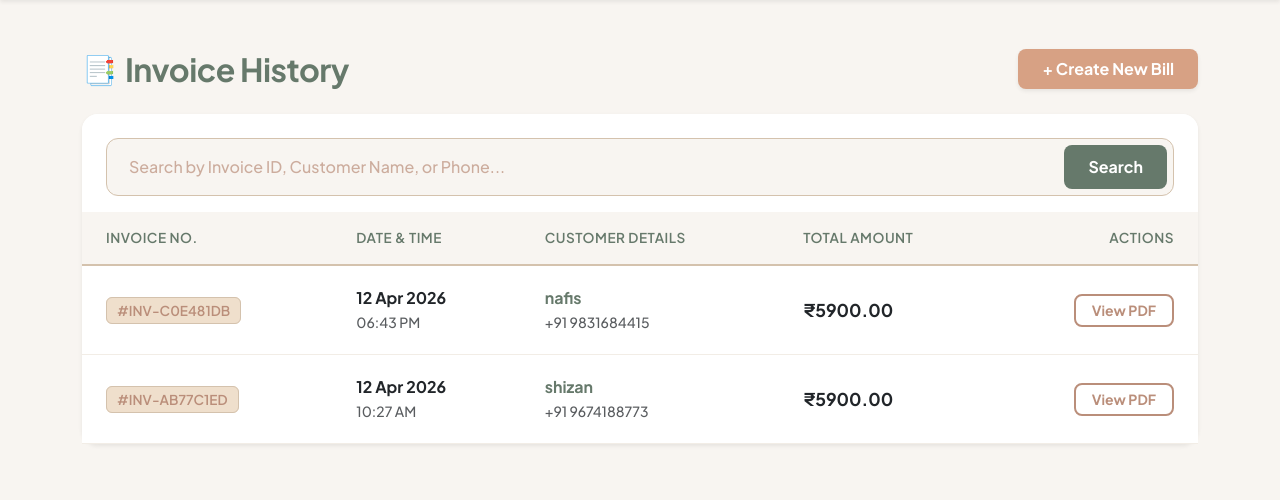
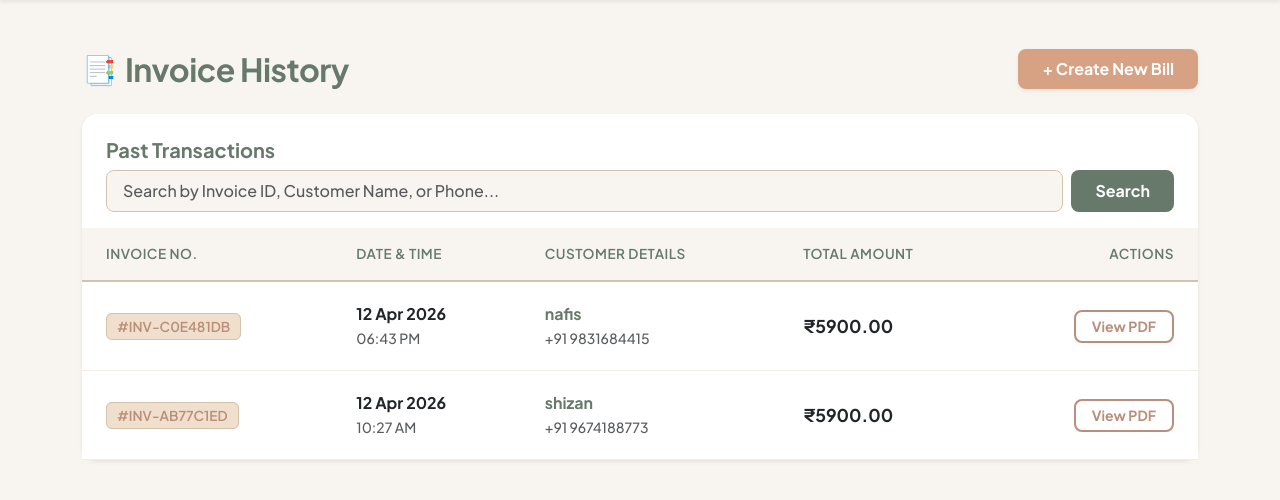
Before and after one commit to SkShizan/billing-system, a Flask app: page /billing/history in a window 1280 px wide. Shown: the part 76-576 px from the top of the page. Run offline with Flask 3, Linux system fonts and the light colour scheme; a user stored in the database is signed in.

Commit message:
fixing all ui adding analytics and adding pageination & search

```diff
--- a/core/__init__.py
+++ b/core/__init__.py
@@ -27,7 +27,8 @@ def create_app():
     def home():
         # 1. Check if a regular company is logged in
         if 'company_id' in session:
-            return redirect(url_for('billing.index'))
+            # 🎯 CHANGE THIS LINE to point to the dashboard!
+            return redirect(url_for('billing.dashboard'))
 
         # 2. Check if the developer is logged in
         elif 'is_developer' in session:
--- a/core/billing/routes.py
+++ b/core/billing/routes.py
@@ -2,6 +2,8 @@ from flask import Blueprint, render_template, request, jsonify, redirect, url_fo
 from core.models import db, Customer, Product, Invoice, InvoiceItem
 import uuid
 from sqlalchemy import or_
+from datetime import datetime
+from sqlalchemy import func
 
 billing_bp = Blueprint('billing', __name__)
 
@@ -106,12 +108,19 @@ def public_view_invoice(invoice_number):
 
 @billing_bp.route('/history')
 def history():
+    # SECURITY: Check if logged in
     company_id = session.get('company_id')
+    if not company_id:
+        flash("Please log in to view history.", "warning")
+        return redirect(url_for('auth.login'))
+
+    # Get search and pagination parameters
+    page = request.args.get('page', 1, type=int)
     search_query = request.args.get('search', '').strip()
-    page = request.args.get('page', 1, type=int)
 
-    # Base query for the logged-in company
-    query = Invoice.query.filter_by(company_id=company_id).join(Customer)
+    # Base query: Invoices for THIS company, joining Customer so we can search by name/phone
+    # Assuming you have models imported like: from core.models import Invoice, Customer
+    query = Invoice.query.join(Customer).filter(Invoice.company_id == company_id)
 
     # Apply search filter if present
     if search_query:
@@ -123,10 +132,73 @@ def history():
             )
         )
 
-    # Order by newest first and paginate
-    pagination = query.order_by(Invoice.created_at.desc()).paginate(page=page, per_page=15)
+    # Paginate with a limit of 10 invoices per page
+    pagination = query.order_by(Invoice.created_at.desc()).paginate(page=page, per_page=10)
 
-    return render_template('billing/history.html',
-                           invoices=pagination.items,
-                           pagination=pagination,
-                           search_query=search_query)
+    return render_template(
+        'billing/history.html',
+        pagination=pagination,
+        search_query=search_query
+    )
+
+
+@billing_bp.route('/dashboard')
+def dashboard():
+    # 1. Security Check
+    company_id = session.get('company_id')
+    if not company_id:
+        return redirect('/auth/login')
+
+    # 2. Time Calculations
+    now = datetime.now()
+    # Midnight today
+    start_of_today = now.replace(hour=0, minute=0, second=0, microsecond=0)
+    # Midnight on the 1st of the current month
+    start_of_month = now.replace(day=1, hour=0, minute=0, second=0, microsecond=0)
+
+    # 3. Fast Database Aggregations using func (O(1) memory transfer)
+
+    # Today's Metrics (Revenue & Count)
+    today_stats = db.session.query(
+        func.sum(Invoice.grand_total).label('revenue'),
+        func.count(Invoice.id).label('count')
+    ).filter(
+        Invoice.company_id == company_id,
+        Invoice.created_at >= start_of_today
+    ).first()
+
+    # Monthly Metrics (Revenue & Tax)
+    month_stats = db.session.query(
+        func.sum(Invoice.grand_total).label('revenue'),
+        func.sum(Invoice.total_tax).label('tax')
+    ).filter(
+        Invoice.company_id == company_id,
+        Invoice.created_at >= start_of_month
+    ).first()
+
+    # Inventory Metric (Active Products)
+    total_products = Product.query.filter_by(company_id=company_id).count()
+
+    # 4. Fetch Recent Transactions (Limit to 5 for speed)
+    recent_invoices = Invoice.query.filter_by(company_id=company_id) \
+        .order_by(Invoice.created_at.desc()) \
+        .limit(5).all()
+
+    # 5. Handle None values (If there are no sales yet, func.sum returns None)
+    metrics = {
+        'today_revenue': today_stats.revenue or 0.0,
+        'today_invoices': today_stats.count or 0,
+        'month_revenue': month_stats.revenue or 0.0,
+        'month_tax': month_stats.tax or 0.0,
+        'total_products': total_products
+    }
+
+    # 6. Format Date for the UI
+    current_date_str = now.strftime('%A, %b %d')
+
+    return render_template(
+        'dashboard/index.html',
+        metrics=metrics,
+        recent_invoices=recent_invoices,
+        current_date=current_date_str
+    )
--- a/core/templates/billing/history.html
+++ b/core/templates/billing/history.html
@@ -5,24 +5,9 @@
     .history-header { color: var(--color-sage); font-weight: 700; letter-spacing: -0.5px; }
 
     /* Search Bar Styling */
-    .search-wrapper {
-        background-color: #F8F5F1;
-        border: 1px solid var(--color-sand);
-        border-radius: 12px;
-        padding: 6px;
-        display: flex;
-        gap: 8px;
-    }
-    .search-input-custom {
-        border: none;
-        background: transparent;
-        padding: 10px 16px;
-        font-weight: 500;
-        color: var(--text-dark);
-        box-shadow: none !important;
-    }
-    .search-input-custom::placeholder { color: var(--color-taupe); opacity: 0.7; }
-    .search-input-custom:focus { outline: none; background: white; border-radius: 8px; }
+    .search-wrapper-history { display: flex; gap: 8px; }
+    .search-input-custom { border: 1px solid var(--color-sand); border-radius: 8px; padding: 8px 16px; background-color: #F8F5F1; font-weight: 500; }
+    .search-input-custom:focus { background-color: #fff; border-color: var(--color-sage); outline: none; }
 
     /* Data Table Styling */
     .table-history { width: 100%; margin-bottom: 0; }
@@ -70,8 +55,10 @@
 </div>
 
 <div class="card card-glass border-0 shadow-sm">
-    <div class="card-header bg-white border-0 pt-4 pb-3 px-4 rounded-top-4">
-        <form method="GET" action="/billing/history" class="search-wrapper w-100 w-md-75 w-lg-50">
+    <div class="card-header bg-white border-0 pt-4 pb-3 px-4 rounded-top-4 d-flex justify-content-between align-items-center flex-wrap gap-2">
+        <h5 class="mb-0 text-sage fw-bold">Past Transactions</h5>
+
+        <form method="GET" action="/billing/history" class="search-wrapper-history w-100 w-md-75 w-lg-50">
             <input type="text" name="search" class="form-control search-input-custom flex-grow-1"
                    placeholder="Search by Invoice ID, Customer Name, or Phone..."
                    value="{{ search_query or '' }}">
@@ -95,7 +82,7 @@
                     </tr>
                 </thead>
                 <tbody>
-                    {% for inv in invoices %}
+                    {% for inv in pagination.items %}
                     <tr>
                         <td>
                             <span class="inv-badge">#{{ inv.invoice_number }}</span>
@@ -112,15 +99,20 @@
                             ₹{{ "%.2f"|format(inv.grand_total) }}
                         </td>
                         <td class="text-end">
-                            <a href="/billing/invoice/{{ inv.id }}" class="btn btn-sm btn-outline-taupe px-3 fw-bold rounded-3">View PDF</a>
+                            <a href="/billing/invoice/{{ inv.invoice_number }}" class="btn btn-sm btn-outline-taupe px-3 fw-bold rounded-3">View PDF</a>
                         </td>
                     </tr>
                     {% else %}
                     <tr>
                         <td colspan="5" class="text-center py-5 text-muted">
                             <div class="fs-1 mb-3">📭</div>
-                            <h5 class="fw-bold text-taupe">No Invoices Found</h5>
-                            <p class="mb-0">{% if search_query %}Try adjusting your search terms.{% else %}You haven't generated any invoices yet.{% endif %}</p>
+                            {% if search_query %}
+                                <h5 class="fw-bold text-taupe">No Invoices Found</h5>
+                                <p class="mb-0">Try adjusting your search terms.</p>
+                            {% else %}
+                                <h5 class="fw-bold text-taupe">No History Yet</h5>
+                                <p class="mb-0">You haven't generated any invoices yet.</p>
+                            {% endif %}
                         </td>
                     </tr>
                     {% endfor %}
@@ -129,9 +121,9 @@
         </div>
     </div>
 
-    {% if pagination and pagination.pages > 1 %}
+    {% if pagination.pages > 1 %}
     <div class="card-footer bg-white border-top-0 py-3 px-4 rounded-bottom-4 d-flex justify-content-between align-items-center">
-        <small class="text-muted fw-medium">Page {{ pagination.page }} of {{ pagination.pages }}</small>
+        <small class="text-muted fw-medium">Showing page {{ pagination.page }} of {{ pagination.pages }}</small>
         <nav>
             <ul class="pagination pagination-sm mb-0 gap-1">
                 {% if pagination.has_prev %}
```
Also changed, not shown: core/admin/routes.py (+23 -2 lines), core/dashboard/routes.py (deleted, +0 -68 lines), core/inventory/routes.py (+22 -3 lines), core/templates/admin/companies.html (+42 -4 lines), core/templates/inventory/add_product.html (+38 -3 lines), instance/billing.db.
